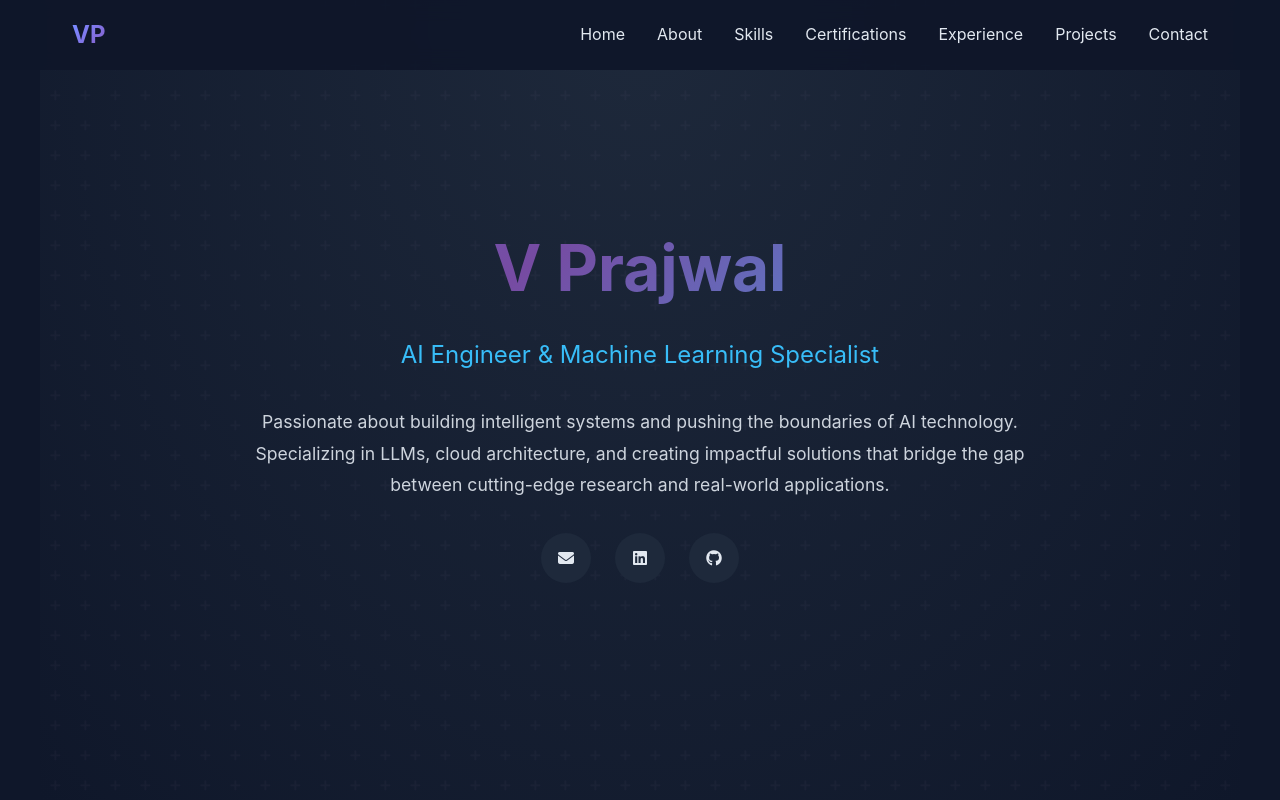
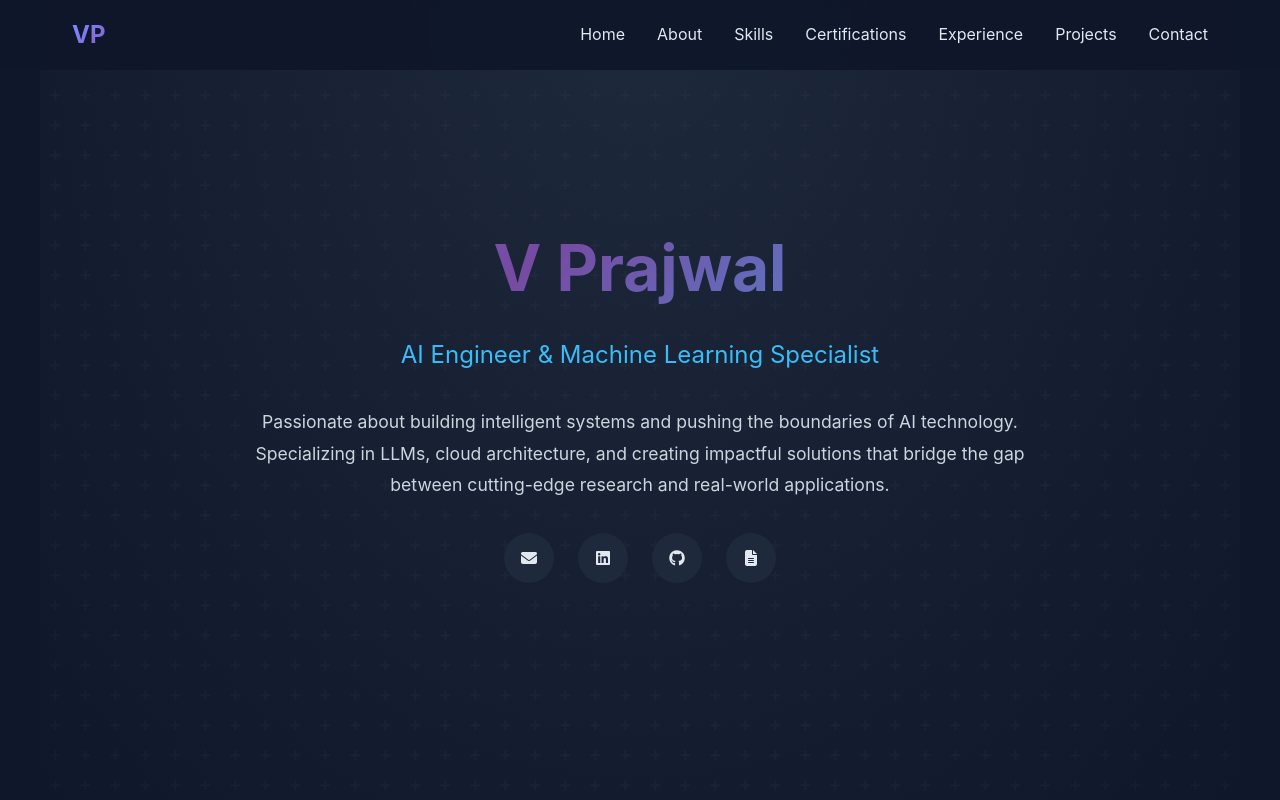
Before and after one commit to prajwalv77/prajwal-portfolio, a plain HTML site: page index.html in a window 1280 px wide. Shown: the top 800 px of the page. Drawn offline with Linux system fonts and the light colour scheme.

Commit message:
added cv button to my portfolio

```diff
--- a/prajwal-portfolio-updated.html
+++ b/index.html
@@ -697,6 +697,11 @@
                 <a aria-label="GitHub" href="https://github.com/prajwalv77" target="_blank">
                     <i class="fab fa-github"></i>
                 </a>
+                <!-- CV Button -->
+                <a href="prajwal_resume.pdf" download="Prajwal_CV.pdf" class="cv-btn" title="Download CV">
+                    <i class="fas fa-file-alt"></i>
+                </a>
+
             </div>
         </div>
     </section>
```
Also changed, not shown: 1 other file.
